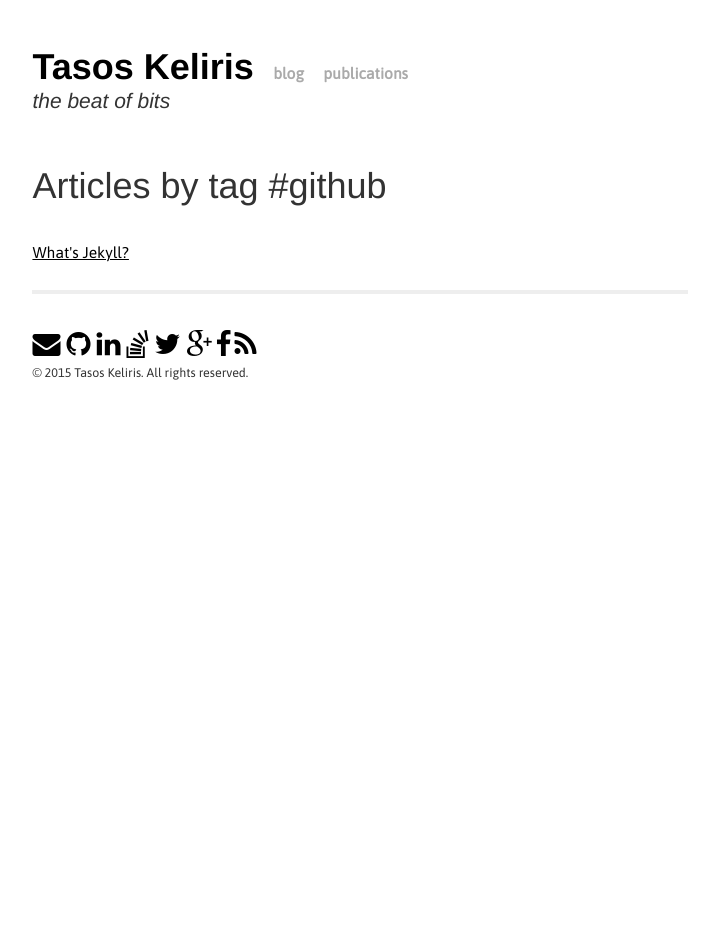
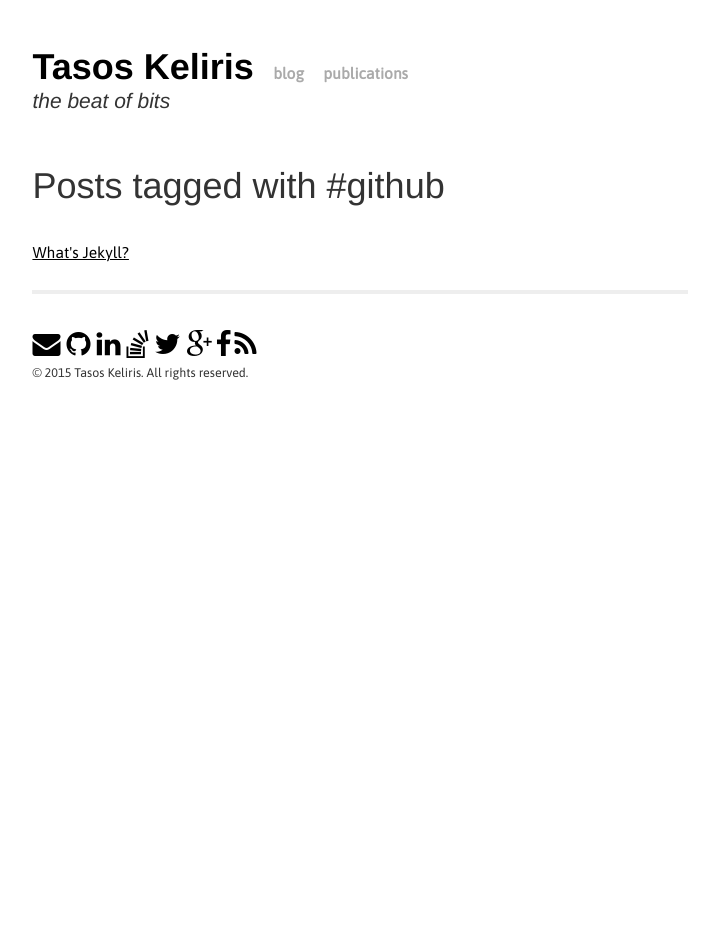
Before and after one commit to tkeliris/tkeliris.github.io, a Jekyll site: the page built from tag/github.md, in a window 1280 px wide. Shown: the whole page, without its empty margins (280-999 px from the left). Built offline with Jekyll 4.4.1, drawn with Linux system fonts in a browser that asks for light colours; Markdown is read by kramdown in place of the engine named in the settings.

Commit message:
change message in blog_by_tag

```diff
--- a/_layouts/blog_by_tag.html
+++ b/_layouts/blog_by_tag.html
@@ -2,7 +2,7 @@
 layout: default
 ---
 
-<h1>Articles by tag #{{ page.tag }}</h1>
+<h1>Posts tagged with #{{ page.tag }}</h1>
 <div>
     {% if site.tags[page.tag] %}
         {% for post in site.tags[page.tag] %}
```
Also changed, not shown: home.md (+0 -1 lines).
